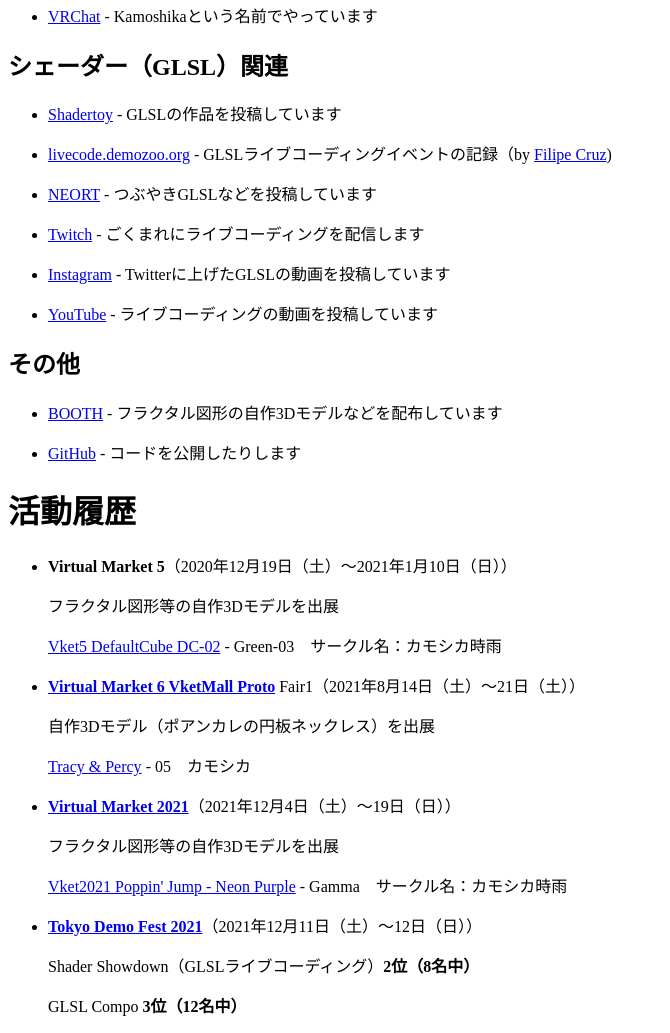
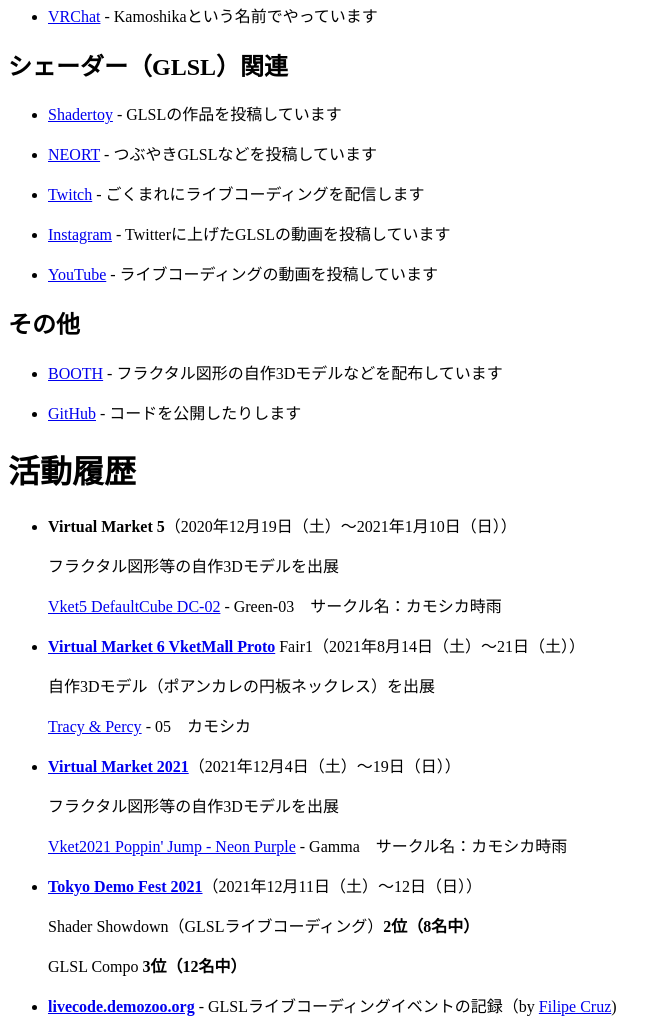
Before and after one commit to Kamoshika-vrc/Kamoshika-vrc.github.io, a plain HTML site: page index.html in a window 1280 px wide. Shown: the part 576-1609 px from the top of the page, without its empty margins (0-670 px from the left). Drawn offline with Linux system fonts and the light colour scheme.

Commit message:
Update index.html

```diff
--- a/index.html
+++ b/index.html
@@ -22,7 +22,6 @@
 		<h2>シェーダー（GLSL）関連</h2>
 		<ul>
 			<li><p><a href="https://www.shadertoy.com/user/Kamoshika" target="_blank" rel="noopener noreferrer nofollow">Shadertoy</a> - GLSLの作品を投稿しています</p></li>
-			<li><a href="https://livecode.demozoo.org/performer/Kamoshika.html#mc" target="_blank" rel="noopener noreferrer nofollow">livecode.demozoo.org</a> - GLSLライブコーディングイベントの記録（by <a href="https://twitter.com/psenough" target="_blank" rel="noopener noreferrer nofollow">Filipe Cruz</a>)</li>
 			<li><p><a href="https://neort.io/@tWIufC8caCNoqWknvHYAganPcLJ2" target="_blank" rel="noopener noreferrer nofollow">NEORT</a> - つぶやきGLSLなどを投稿しています</p></li>
 			<li><p><a href="https://www.twitch.tv/kamoshika_vrc" target="_blank" rel="noopener noreferrer nofollow">Twitch</a> - ごくまれにライブコーディングを配信します</p></li>
 			<li><p><a href="https://www.instagram.com/kamoshika_vrc/" target="_blank" rel="noopener noreferrer nofollow">Instagram</a> - Twitterに上げたGLSLの動画を投稿しています</p></li>
@@ -51,6 +50,8 @@
 				<p>Shader Showdown（GLSLライブコーディング）<b>2位（8名中）</b></p>
 				<p>GLSL Compo <b>3位（12名中）</b></p>
 			</li>
+			<li><a href="https://livecode.demozoo.org/performer/Kamoshika.html#mc" target="_blank" rel="noopener noreferrer nofollow"><b>livecode.demozoo.org</b></a> - GLSLライブコーディングイベントの記録（by <a href="https://twitter.com/psenough" target="_blank" rel="noopener noreferrer nofollow">Filipe Cruz</a>)
+			</li>
 		</ul>
 </body>
 </html>
```
